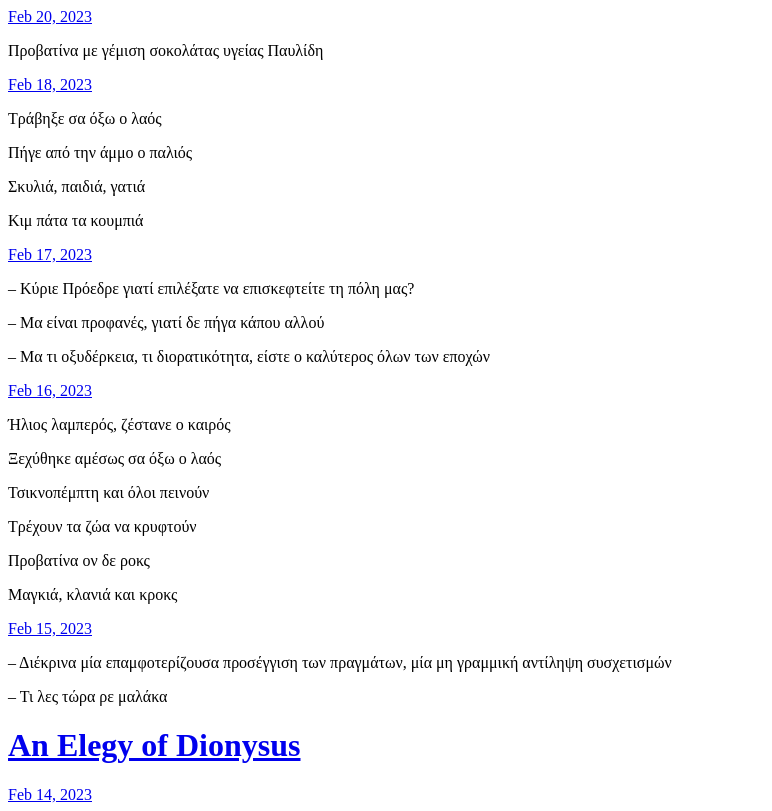
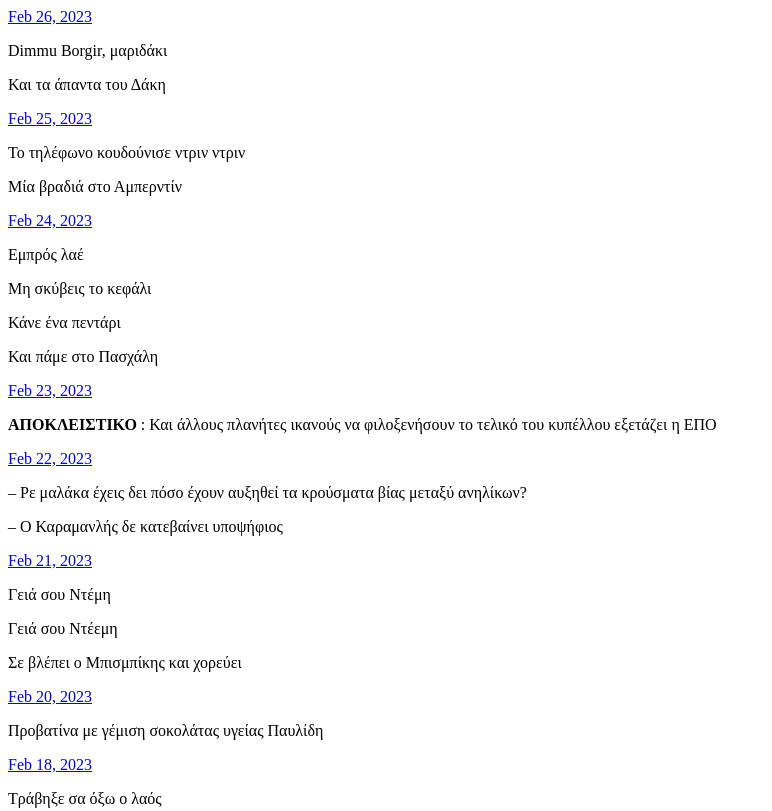
Before and after one commit to Fylleth667/fylleth667-blog, a plain HTML site: page index.html in a window 1280 px wide. Shown: the top 811 px of the page, without its empty margins (0-772 px from the left). Drawn offline with Linux system fonts and the light colour scheme.

Commit message:
Archiving from Micro.blog.

```diff
--- a/index.html
+++ b/index.html
@@ -21,6 +21,80 @@
 <div class="h-feed">
 
 
+
+	  <div class="h-entry">
+
+
+		<a href="https://fylleth667.micro.blog/2023/02/26/dimmu-borgir.html" class="u-url"><time class="dt-published" datetime="2023-02-26 20:25:01 &#43;0200">Feb 26, 2023</time></a>
+
+		<div class="e-content">
+			 <p>Dimmu Borgir, μαριδάκι</p>
+<p>Και τα άπαντα του Δάκη</p>
+
+		</div>
+	  </div>
+
+	  <div class="h-entry">
+
+
+		<a href="https://fylleth667.micro.blog/2023/02/25/163151.html" class="u-url"><time class="dt-published" datetime="2023-02-25 16:31:51 &#43;0200">Feb 25, 2023</time></a>
+
+		<div class="e-content">
+			 <p>Το τηλέφωνο κουδούνισε ντριν ντριν</p>
+<p>Μία βραδιά στο Αμπερντίν</p>
+
+		</div>
+	  </div>
+
+	  <div class="h-entry">
+
+
+		<a href="https://fylleth667.micro.blog/2023/02/24/172505.html" class="u-url"><time class="dt-published" datetime="2023-02-24 17:25:05 &#43;0200">Feb 24, 2023</time></a>
+
+		<div class="e-content">
+			 <p>Εμπρός λαέ</p>
+<p>Μη σκύβεις το κεφάλι</p>
+<p>Κάνε ένα πεντάρι</p>
+<p>Και πάμε στο Πασχάλη</p>
+
+		</div>
+	  </div>
+
+	  <div class="h-entry">
+
+
+		<a href="https://fylleth667.micro.blog/2023/02/23/183145.html" class="u-url"><time class="dt-published" datetime="2023-02-23 18:31:45 &#43;0200">Feb 23, 2023</time></a>
+
+		<div class="e-content">
+			 <p><strong>ΑΠΟΚΛΕΙΣΤΙΚΟ</strong> : Και άλλους πλανήτες ικανούς να φιλοξενήσουν το τελικό του κυπέλλου εξετάζει η ΕΠΟ</p>
+
+		</div>
+	  </div>
+
+	  <div class="h-entry">
+
+
+		<a href="https://fylleth667.micro.blog/2023/02/22/184742.html" class="u-url"><time class="dt-published" datetime="2023-02-22 18:47:42 &#43;0200">Feb 22, 2023</time></a>
+
+		<div class="e-content">
+			 <p>&ndash; Ρε μαλάκα έχεις δει πόσο έχουν αυξηθεί τα κρούσματα βίας μεταξύ ανηλίκων?</p>
+<p>&ndash; Ο Καραμανλής δε κατεβαίνει υποψήφιος</p>
+
+		</div>
+	  </div>
+
+	  <div class="h-entry">
+
+
+		<a href="https://fylleth667.micro.blog/2023/02/21/180225.html" class="u-url"><time class="dt-published" datetime="2023-02-21 18:02:25 &#43;0200">Feb 21, 2023</time></a>
+
+		<div class="e-content">
+			 <p>Γειά σου Ντέμη</p>
+<p>Γειά σου Ντέεμη</p>
+<p>Σε βλέπει ο Μπισμπίκης και χορεύει</p>
+
+		</div>
+	  </div>
 
 	  <div class="h-entry">
 
```
